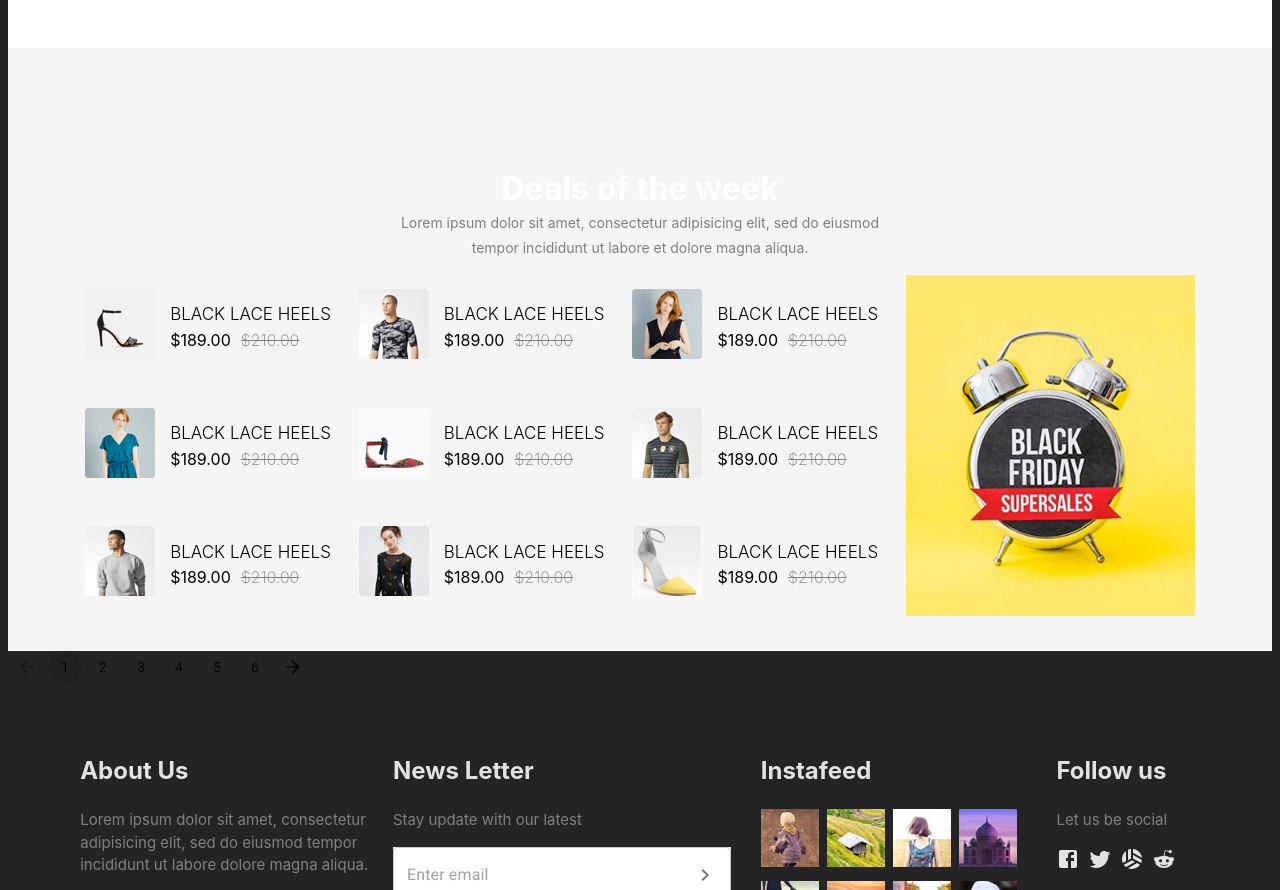
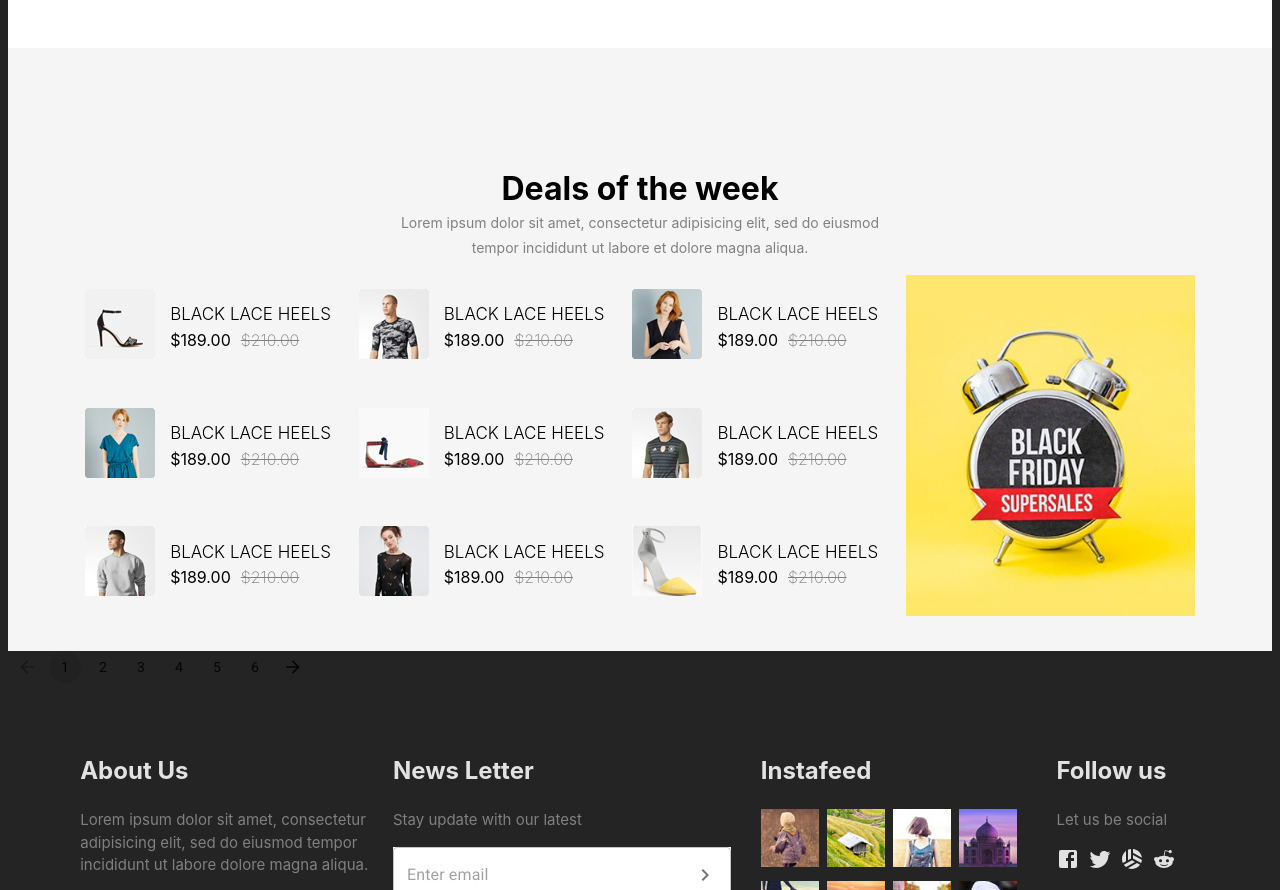
Before and after one commit to BridgetKas/ShoeStore, a React (Vite) app: page / in a window 1280 px wide. Shown: the part 3134-4024 px from the top of the page. Built offline with nearby package versions, Linux system fonts and the light colour scheme.

Commit message:
Fixed deals Component

```diff
--- a/src/components/common/Deals/deals.jsx
+++ b/src/components/common/Deals/deals.jsx
@@ -79,7 +79,7 @@ function DealsComp() {
   return (
     <Fragment>
       <div className={styles.mainContainer}>
-        <h1>Deals of the week</h1>
+        <h1 className={styles.deals}>Deals of the week</h1>
         <h3>Lorem ipsum dolor sit amet, consectetur adipisicing elit,
           sed do eiusmod tempor incididunt ut labore et dolore magna aliqua.
         </h3>
--- a/src/components/common/Deals/deals.module.css
+++ b/src/components/common/Deals/deals.module.css
@@ -3,11 +3,11 @@
     background-color:whitesmoke;
 }
 
-h1,h3 {
+.deals,h3 {
     text-align: center;
 }
 
-h1 {
+.deals {
     color:black;
 }
 
```
